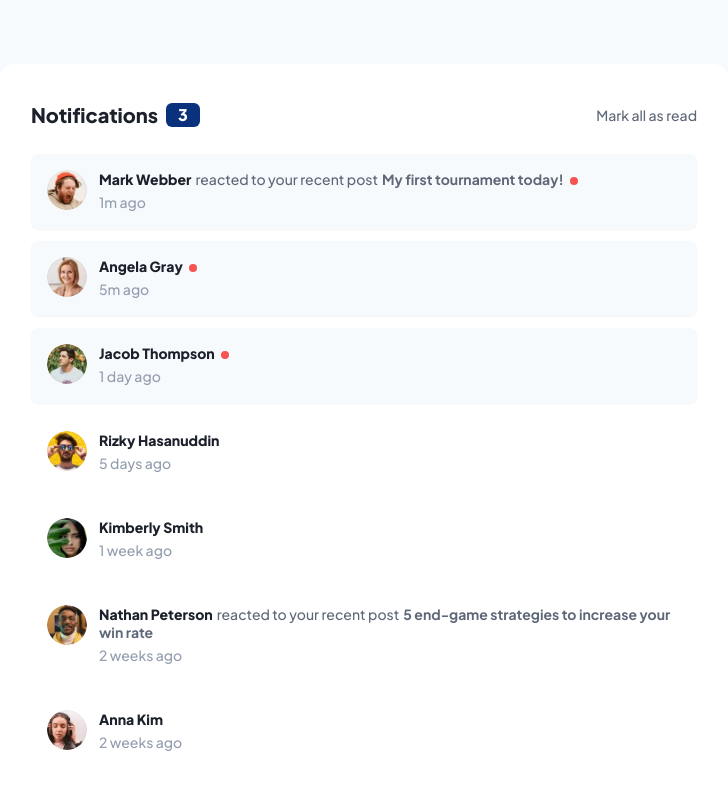
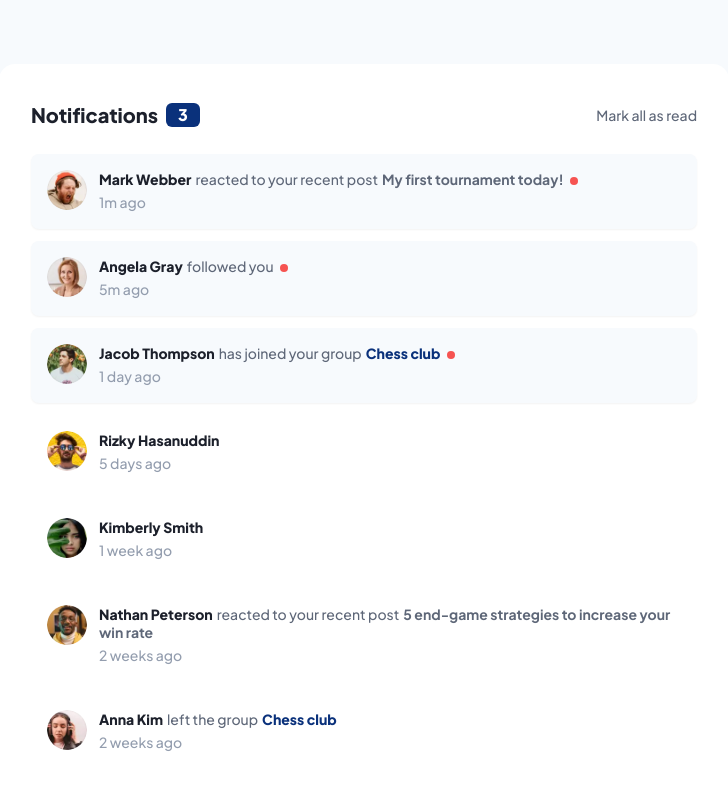
Before and after one commit to john-mirage/notifications-page, a website built with Vite: page index.html in a window 1280 px wide. Shown: the whole page, without its empty margins (276-1004 px from the left). Built offline with nearby package versions, Linux system fonts and the light colour scheme.

Commit message:
feat: add follow and group notifications

```diff
--- a/index.html
+++ b/index.html
@@ -41,7 +41,7 @@
 
   <!-- template | web notification -->
   <template id="template-web-notification">
-    <img class="web-notification__avatar" data-id="web-notification-avatar"/>
+    <img class="web-notification__avatar" data-id="web-notification-avatar" draggable="false"/>
     <div class="web-notification__content">
       <p class="web-notification__comment">
         <span class="web-notification__username" data-id="web-notification-username"></span>
--- a/src/components/web-app/web-app.ts
+++ b/src/components/web-app/web-app.ts
@@ -87,6 +87,7 @@ class WebApp extends HTMLElement {
               createdAt: notification.createdAt,
               markedAsRead: notification.markedAsRead
             };
+            webGroupNotification.group = { action: notification.action, group: notification.group };
             return webGroupNotification;
           case "message":
             const webMessageNotification = <WebMessageNotification>this.webMessageNotification.cloneNode(true);
--- a/src/components/web-notification/web-follow-notification.ts
+++ b/src/components/web-notification/web-follow-notification.ts
@@ -1,12 +1,21 @@
 import WebNotification from "@components/web-notification/web-notification";
 
 class WebFollowNotification extends WebNotification {
+  #initialMount = true;
+  #followLabelElement = document.createElement("span");
+
   constructor() {
     super();
+    this.#followLabelElement.classList.add("web-notification__follow-label");
+    this.#followLabelElement.textContent = "followed you";
   }
 
   connectedCallback() {
     super.connectedCallback();
+    if (this.#initialMount) {
+      this.usernameElement.after(this.#followLabelElement);
+      this.#initialMount = false;
+    }
   }
 }
 
--- a/src/components/web-notification/web-group-notification.ts
+++ b/src/components/web-notification/web-group-notification.ts
@@ -1,12 +1,40 @@
 import WebNotification from "@components/web-notification/web-notification";
 
+interface Group {
+  action: string;
+  group: string;
+}
+
 class WebGroupNotification extends WebNotification {
+  #group?: Group;
+  #groupLabelElement = document.createElement("span");
+  #groupValueElement = document.createElement("a");
+
   constructor() {
     super();
+    this.#groupLabelElement.classList.add("web-notification__group", "web-notification__group--label");
+    this.#groupValueElement.classList.add("web-notification__group", "web-notification__group--value");
+  }
+
+  get group(): Group {
+    if (this.#group) {
+      return this.#group;
+    } else {
+      throw new Error("The group is not defined");
+    }
+  }
+
+  set group(newGroup: Group) {
+    this.#group = newGroup;
+    this.#groupLabelElement.textContent = this.#group.action;
+    this.#groupValueElement.textContent = this.#group.group;
+    this.#groupValueElement.setAttribute("href", "#");
+    this.usernameElement.after(this.#groupLabelElement, this.#groupValueElement);
   }
 
   connectedCallback() {
     super.connectedCallback();
+    this.upgradeProperty("group");
   }
 }
 
--- a/src/components/web-notification/web-notification.css
+++ b/src/components/web-notification/web-notification.css
@@ -43,13 +43,21 @@
   color: var(--color-dark-grayish-blue);
 }
 
-.web-notification__post--label {
-  font-weight: 500;
+.web-notification__post--label { font-weight: 500; }
+.web-notification__post--value { font-weight: 700; }
+
+.web-notification__follow-label {
+  margin-right: 0.25rem;
+  color: var(--color-dark-grayish-blue);
 }
 
-.web-notification__post--value {
-  font-weight: 700;
+.web-notification__group {
+  margin-right: 0.25rem;
 }
+
+.web-notification__group--label { font-weight: 500; color: var(--color-dark-grayish-blue); }
+.web-notification__group--value { font-weight: 800; text-decoration: none; color: var(--color-blue); }
+.web-notification__group--value:hover { text-decoration: underline; }
 
 .web-notification__created-at {
   font-size: 0.875rem;
--- a/src/data/notifications.json
+++ b/src/data/notifications.json
@@ -20,7 +20,7 @@
     "avatar": "./avatar-jacob-thompson.webp",
     "createdAt": "1 day ago",
     "markedAsRead": false,
-    "action": "has joined",
+    "action": "has joined your group",
     "group": "Chess club"
   },
   {
@@ -53,7 +53,7 @@
     "avatar": "./avatar-anna-kim.webp",
     "createdAt": "2 weeks ago",
     "markedAsRead": true,
-    "action": "left",
+    "action": "left the group",
     "group": "Chess club"
   }
 ]
```
Also changed, not shown: src/types.d.ts (+4 -4 lines).
